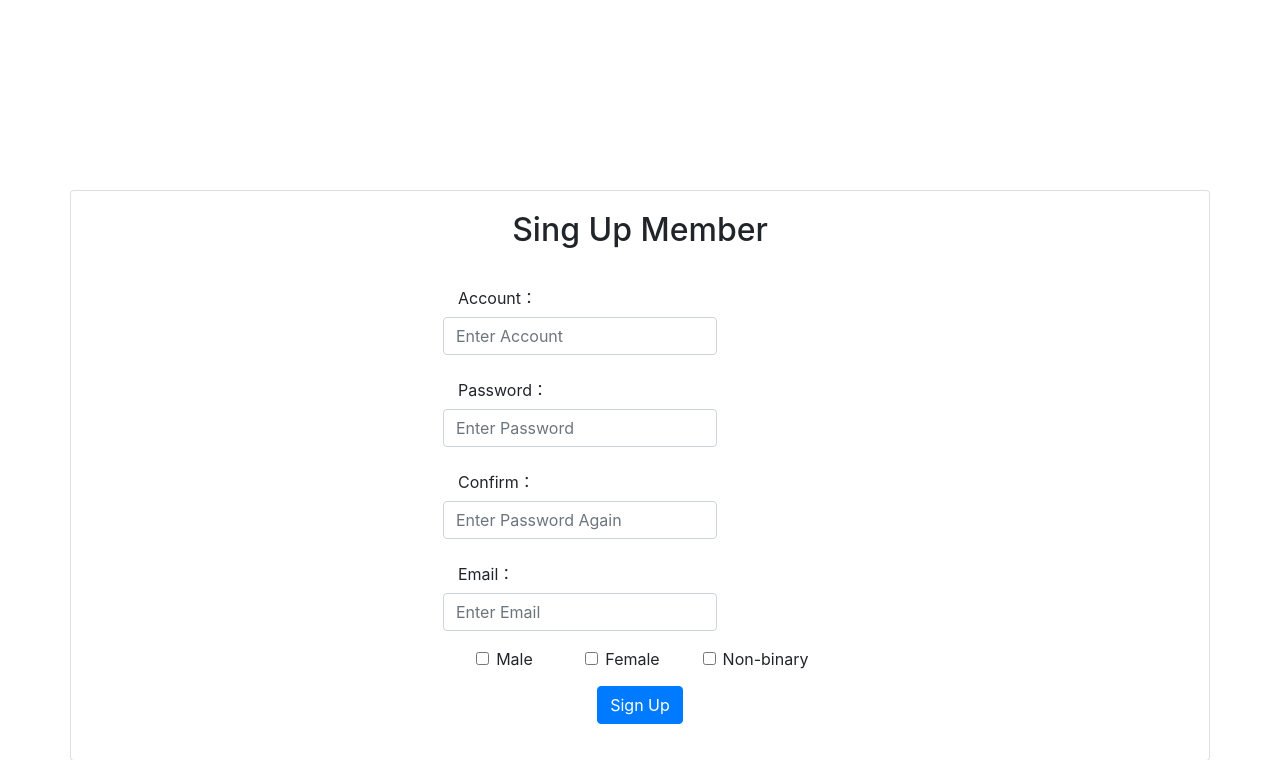
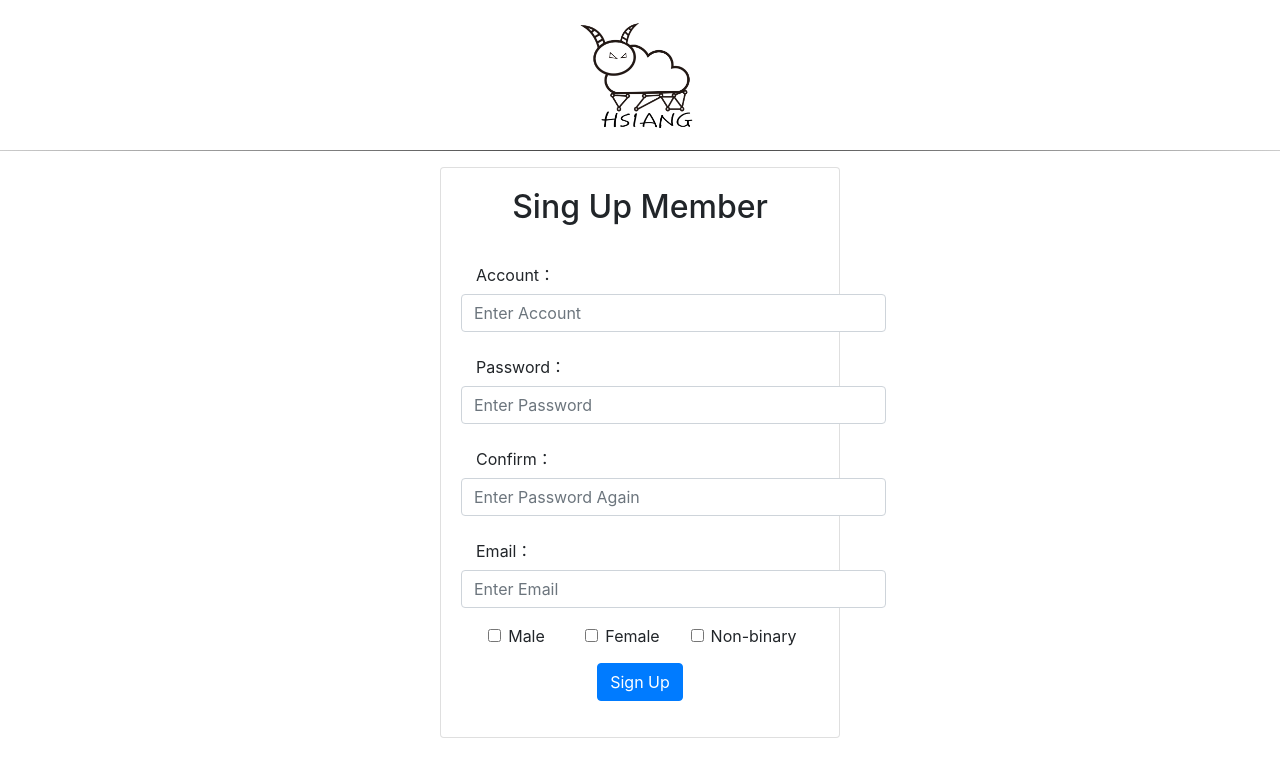
Before and after one commit to playknightkoala/fitnessProject, a Django app: page /singUp in a window 1280 px wide. Shown: the top 760 px of the page. Run offline with Django 3.2, Linux system fonts and the light colour scheme; some libraries are stand-ins or nearby versions.

Commit message:
[upload] 1. 修正圖片無法顯示問題 2. 試做navbar 3. 新增網頁icon

```diff
--- a/FitnessProject/static/polls/fitness.css
+++ b/FitnessProject/static/polls/fitness.css
@@ -1,18 +1,16 @@
-
-
 .img {
     background-repeat:no-repeat;
     background-size:contain;
     background-position:center;
 }
 .logo{
-    background-size: 200px;
-    background: url("../images/logo.png");
+    background-size: 150px;
+    background-image: url("../images/logo.png");
     background-repeat: no-repeat;
     background-position: center;
     display: block;
-    width: 190px;
-    height: 190px;
+    width: 150px;
+    height: 150px;
     margin: 0 auto;
 }
 .custom-container-width {
@@ -24,3 +22,10 @@
 .custom-from-control {
     width: 155%;
 }
+hr.style-one {
+    border: 0;
+    margin-top: 0;
+    height: 1px;
+    background: #333;
+    background-image: linear-gradient(to right, #ccc, #333, #ccc);
+}
--- a/FitnessProject/urls.py
+++ b/FitnessProject/urls.py
@@ -1,8 +1,11 @@
 from django.conf.urls import url, include
 from django.contrib import admin
 from django.urls import path
+from django.views.generic import RedirectView
+from django.conf.urls import url
 
 urlpatterns = [
     path('admin/', admin.site.urls),
-    url(r'^', include ('Home.urls')),
+    url(r'^', include('Home.urls')),
+    url(r'^favicon\.ico$', RedirectView.as_view(url='/static/images/favicon.ico')),
 ]
--- a/templates/SignUp.html
+++ b/templates/SignUp.html
@@ -3,15 +3,17 @@
 <html lang="zh-Hant">
 
 <head>
+    <meta name="viewport" content="width=device-width, initial-scale=1.0" charset="UTF-8">
+    <script src="https://code.jquery.com/jquery-3.4.1.slim.min.js" integrity="sha384-J6qa4849blE2+poT4WnyKhv5vZF5SrPo0iEjwBvKU7imGFAV0wwj1yYfoRSJoZ+n" crossorigin="anonymous"></script>
+    <script src="https://cdn.jsdelivr.net/npm/popper.js@1.16.0/dist/umd/popper.min.js" integrity="sha384-Q6E9RHvbIyZFJoft+2mJbHaEWldlvI9IOYy5n3zV9zzTtmI3UksdQRVvoxMfooAo" crossorigin="anonymous"></script>
+    <script src="https://stackpath.bootstrapcdn.com/bootstrap/4.4.1/js/bootstrap.min.js" integrity="sha384-wfSDF2E50Y2D1uUdj0O3uMBJnjuUD4Ih7YwaYd1iqfktj0Uod8GCExl3Og8ifwB6" crossorigin="anonymous"></script>
+    <link rel="stylesheet" href="https://stackpath.bootstrapcdn.com/bootstrap/4.4.1/css/bootstrap.min.css" integrity="sha384-Vkoo8x4CGsO3+Hhxv8T/Q5PaXtkKtu6ug5TOeNV6gBiFeWPGFN9MuhOf23Q9Ifjh" crossorigin="anonymous">
     <link rel="stylesheet" type="text/css" href="{% static 'polls/fitness.css' %}">
-    <link rel="stylesheet" href="https://stackpath.bootstrapcdn.com/bootstrap/4.4.1/css/bootstrap.min.css" integrity="sha384-Vkoo8x4CGsO3+Hhxv8T/Q5PaXtkKtu6ug5TOeNV6gBiFeWPGFN9MuhOf23Q9Ifjh" crossorigin="anonymous">
-    <script src="https://stackpath.bootstrapcdn.com/bootstrap/4.4.1/js/bootstrap.min.js" integrity="sha384-wfSDF2E50Y2D1uUdj0O3uMBJnjuUD4Ih7YwaYd1iqfktj0Uod8GCExl3Og8ifwB6" crossorigin="anonymous"></script>
-    <meta name="viewport" content="width=device-width, initial-scale=1.0">
-    <meta charset="UTF-8">
     <title>Fitness - Sign Up</title>
 </head>
 <body>
-<a class="img logo" href="/"></a>
+<div><a class="img logo" href="/"></a></div>
+<hr class="style-one" />
 <form class="card container custom-container-width">
 <div class="card-body">
     <h2 style="margin-bottom: 30px;text-align: center;">Sing Up Member</h2>
```
Also changed, not shown: templates/index.html (+24 -5 lines), FitnessProject/static/images/favicon.ico (added).
